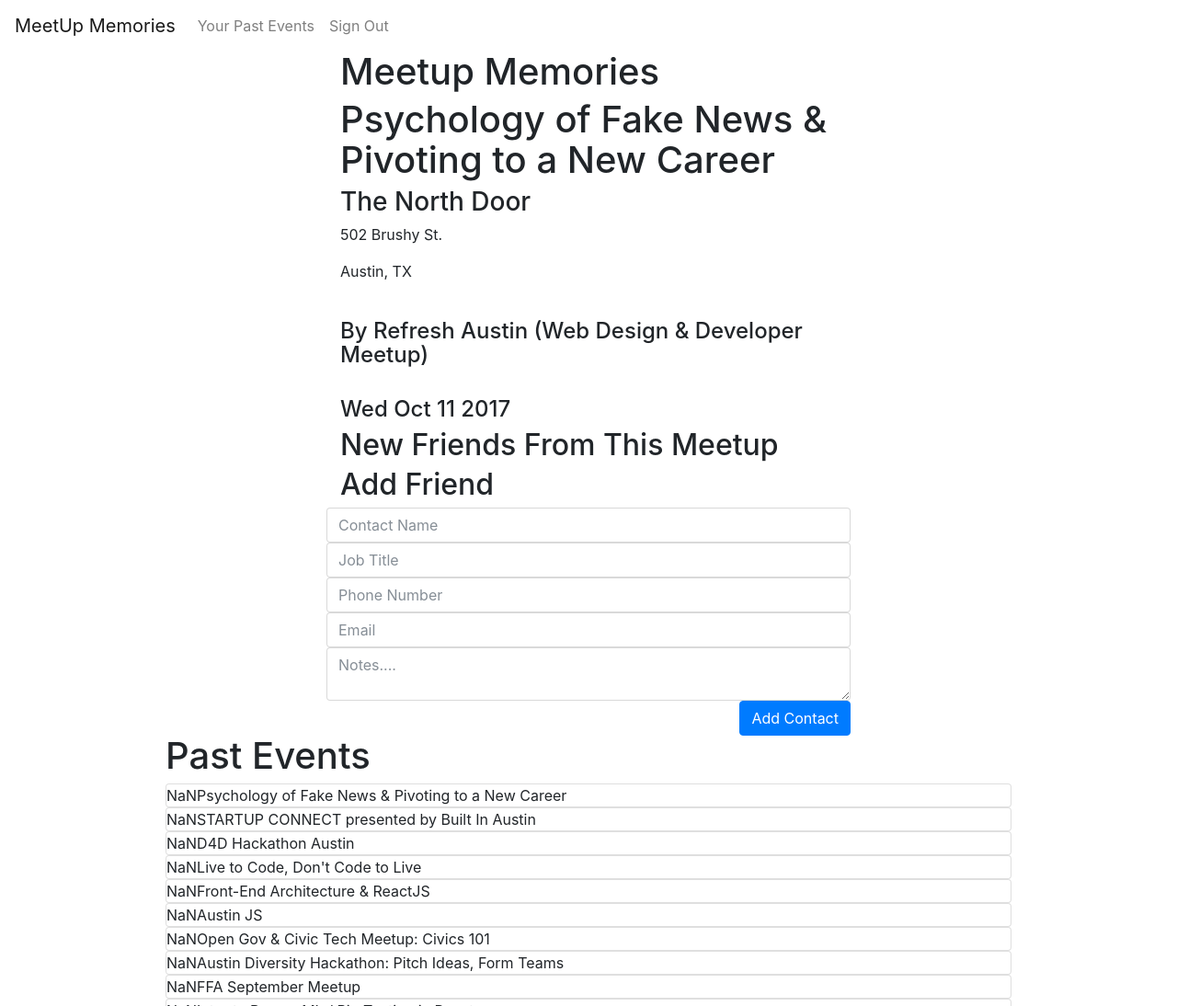
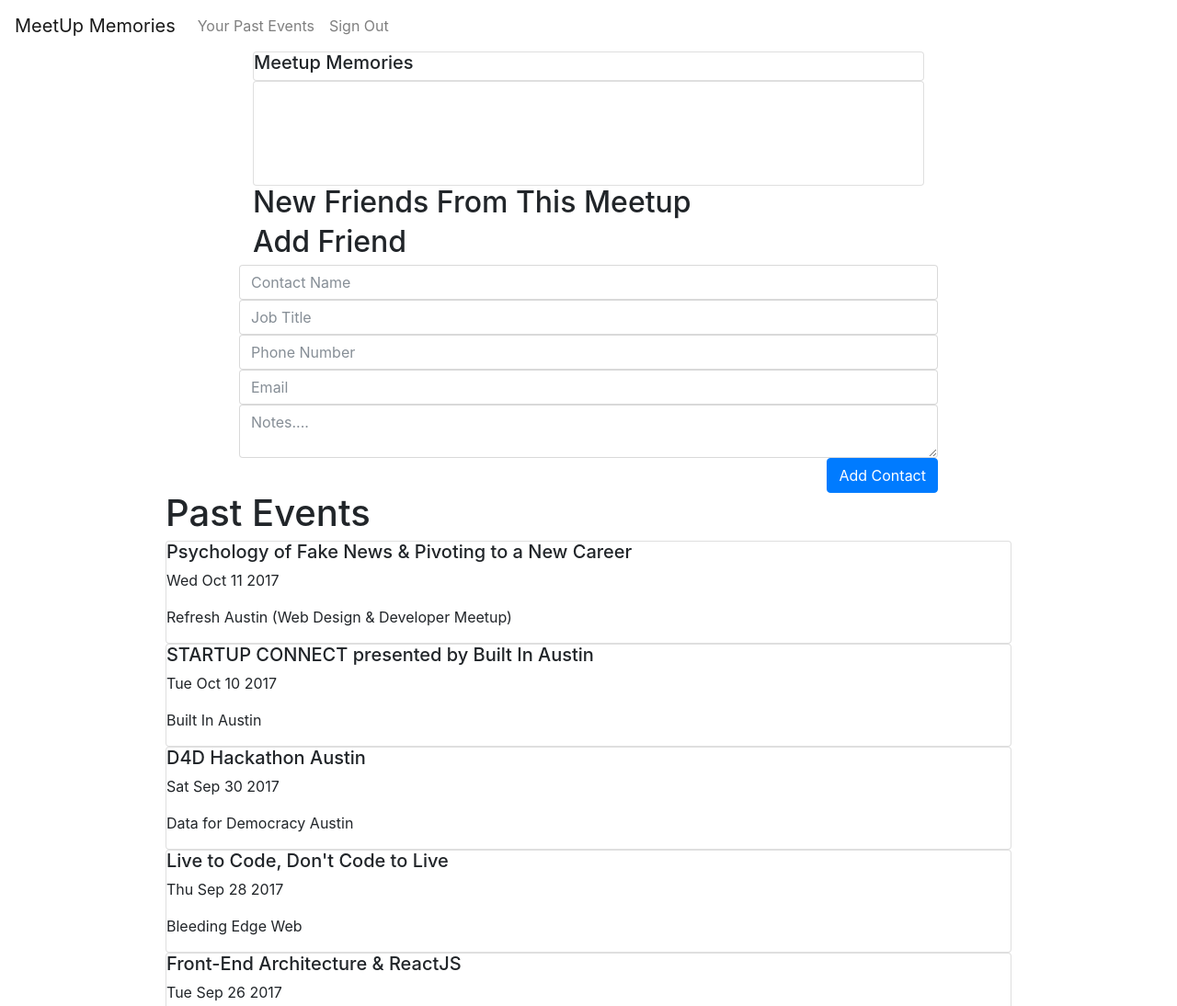
Before and after one commit to pinion31/MeetUpMemories, a website built with webpack: page static/index.html in a window 1280 px wide. Shown: the top 1094 px of the page at 92% size. Built offline with nearby package versions, Linux system fonts and the light colour scheme.

Commit message:
routing for event and contacts page done

```diff
--- a/src/EventList.js
+++ b/src/EventList.js
@@ -4,15 +4,29 @@ $(document).ready(function(){
   );
 
   Object.keys(myEvent).map(function(key) {
+
+    // creates card list of meetup events
     $("#events-list").append("<div class='card event-component'" +
       "id='event-"+ key +"'>" +
-      + "<h5>" + myEvent[key].name + "</h5>" +
+      "<h5>" + myEvent[key].name + "</h5>" +
+      "<p class='date-card-text'>" + new Date(myEvent[key].time).toDateString() + "</p>" +
+      "<p class='group-card-text'>" + myEvent[key].group.name + "</p>" +
       "</div>");
-    console.log(myEvent[key].name);
 
+    // sets listener for each event card
     $("#event-" + key).on('click', function() {
-      window.location.hash = "event/" + myEvent[key].id;
+      window.location.hash = "event/" + key;
+      buildMeetupEvent(key);
       $(window).trigger('hashchange');
     });
   });
+
+  function buildMeetupEvent(key) {
+    $("#event-title").replaceWith("<h1 id='event-title'>" + myEvent[key].name + "</h1>");
+    $("#event-venue-name").replaceWith("<h3 id='event-venue-name'>" + myEvent[key].venue.name + "</h3>");
+    $("#event-venue-address").replaceWith("<p id='event-venue-address'>" + myEvent[key].venue.address_1 + "</p>");
+    $("#event-venue-city").replaceWith( "<p id='event-venue-city'>" + myEvent[key].venue.city + ", " + myEvent[0].venue.state + "</p>");
+    $("#event-group-name").replaceWith("<h4 id='event-group-name'> By " + myEvent[key].group.name + "</h4> <br>");
+    $("#event-date").replaceWith("<h4 id='event-date'>" + new Date(myEvent[key].time).toDateString() + "</h4>");
+  }
 });
--- a/src/LoadMeetup.js
+++ b/src/LoadMeetup.js
@@ -1,12 +1,12 @@
 $(document).ready(function(){
     $("#meetup-event").append(
-      "<h1>" + myEvent[0].name + "</h1>" +
-      "<h3>" + myEvent[0].venue.name + "</h3>" +
-      "<p>" + myEvent[0].venue.address_1 + "</p>" +
-      "<p>" + myEvent[0].venue.city + ", " + myEvent[0].venue.state + "</p>" +
+      "<h1 id='event-title'></h1>" +
+      "<h3 id='event-venue-name'></h3>" +
+      "<p id='event-venue-address'></p>" +
+      "<p id='event-venue-city'></p>" +
       "<br>" +
-      "<h4> By " + myEvent[0].group.name + "</h4> <br>" +
-      "<h4>" + new Date(myEvent[0].time).toDateString() + "</h4>"
+      "<h4 id='event-group-name'></h4> <br>" +
+      "<h4 id='event-date'></h4>"
     );
 
     $(".add-contact").click(function(event) {
--- a/src/Router.js
+++ b/src/Router.js
@@ -2,6 +2,7 @@ $(document).ready(function(){
 
   var currentHash = "";
 
+  // route to past events page;
   $("#past-events").on("click", function() {
       window.location.hash = "eventList";
       $(window).trigger('hashchange');
@@ -24,12 +25,14 @@ $(document).ready(function(){
         $(page.className).removeClass('hidden');
         $(page.className).addClass('visible');
       } else {
+          console.log('tester',window.location.hash);
         $(page.className).addClass('hidden');
         $(page.className).removeClass('visible');
       }
     });
   }
 
+  //page routing processed here
   $(window).on('hashchange', function() {
     var url = decodeURI(window.location.hash);
     var hashPath = url.split('/')[0].split("#")[1];
--- a/static/bundle.css
+++ b/static/bundle.css
@@ -16,10 +16,31 @@
   border-radius: 5%;
 }
 
+#meetup-event {
+  background-color: white;
+  padding: 25px 15px;
+}
+
 .contact-component {
   margin: 5px;
   padding: 5px;
   cursor: pointer;
+}
+
+.date-card-text{
+  color: white;
+}
+
+.group-card-text {
+  color: black;
+  font-weight: bold;
+}
+
+.meetup-label {
+  background-color: white;
+  margin: 25px;
+  padding: 25px;
+  text-align: center;
 }
 
 .event {
--- a/static/index.html
+++ b/static/index.html
@@ -30,9 +30,11 @@
       <div class="contact-add-page hidden">
         <div class="container">
           <div class="row justify-content-center meetup-bg">
-            <div class="col-sm-6 col-xs-6 col-md-6">
-              <h1> Meetup Memories </h1>
-              <div id="meetup-event"></div>
+            <div class="col-sm-8 col-xs-8 col-md-8">
+              <div class="meetup-label card">
+                <h5> Meetup Memories </h5>
+              </div>
+              <div class="card" id="meetup-event"></div>
               <h2> New Friends From This Meetup </h2>
               <div class="contact-container">
               </div>
```
Also changed, not shown: static/bundle.js (+26 -9 lines).
